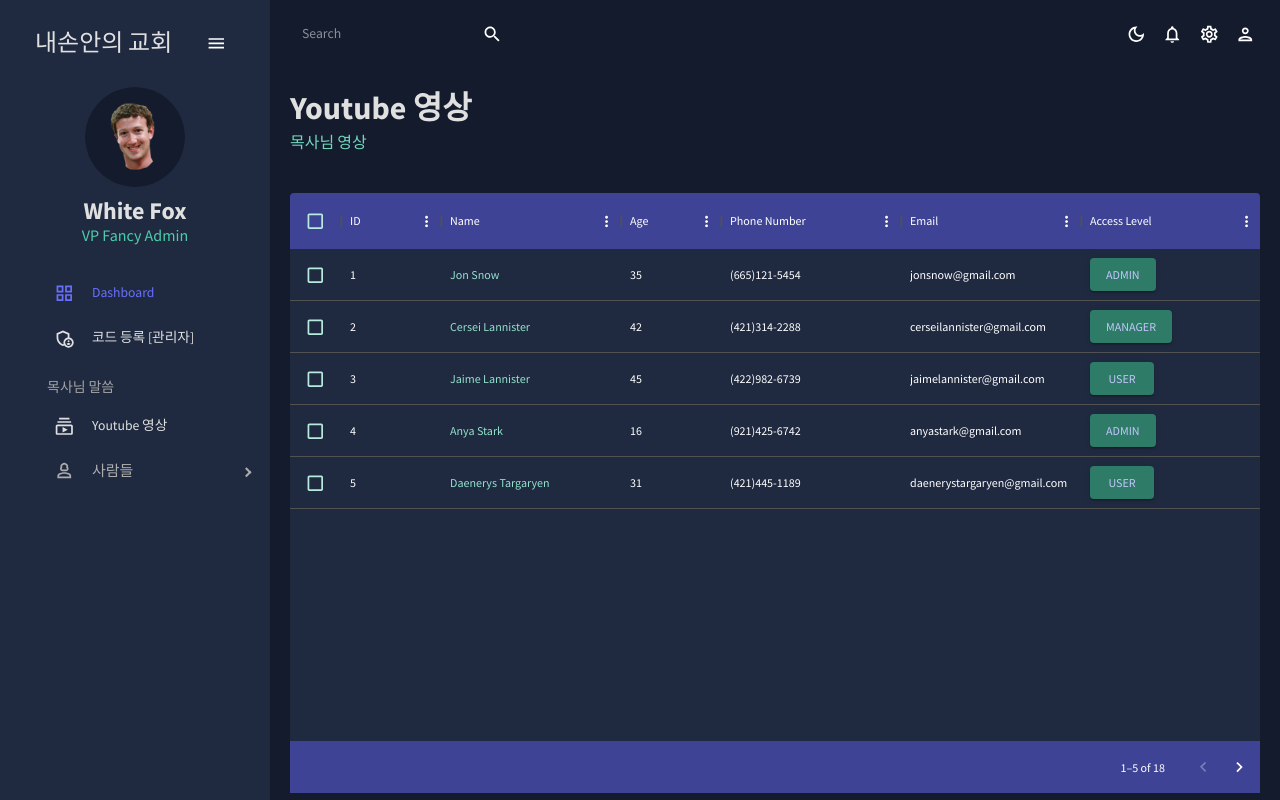
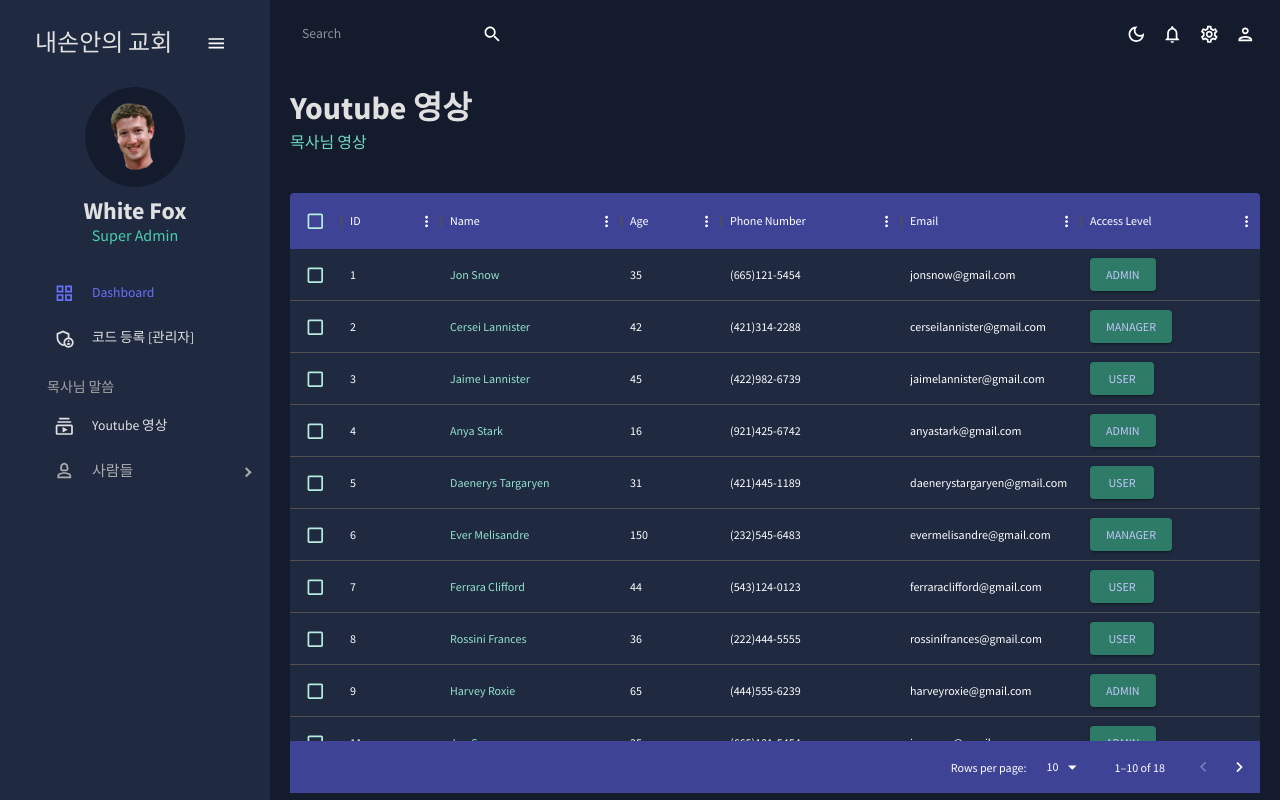
Before and after one commit to jmbaik/metelsoft-church-in-hand, a React (Create React App) app: page /youtube-pastor in a window 1280 px wide. Built offline with nearby package versions, Linux system fonts and the light colour scheme.

Commit message:
pagesize

```diff
--- a/src/scenes/layout/MSidebar.jsx
+++ b/src/scenes/layout/MSidebar.jsx
@@ -102,7 +102,7 @@ const MSidebar = () => {
                   White Fox
                 </Typography>
                 <Typography variant="h5" color={colors.greenAccent[500]}>
-                  VP Fancy Admin
+                  Super Admin
                 </Typography>
               </Box>
             </Box>
--- a/src/scenes/youtube/index.jsx
+++ b/src/scenes/youtube/index.jsx
@@ -102,8 +102,9 @@ const PastorYoutubeList = () => {
             rows={mockDataTeam}
             columns={columns}
             initialState={{
-              pagination: { paginationModel: { pageSize: 5 } },
+              pagination: { paginationModel: { pageSize: 10 } },
             }}
+            pageSizeOptions={[5, 10, 25]}
           />
         </Box>
       </Box>
```
